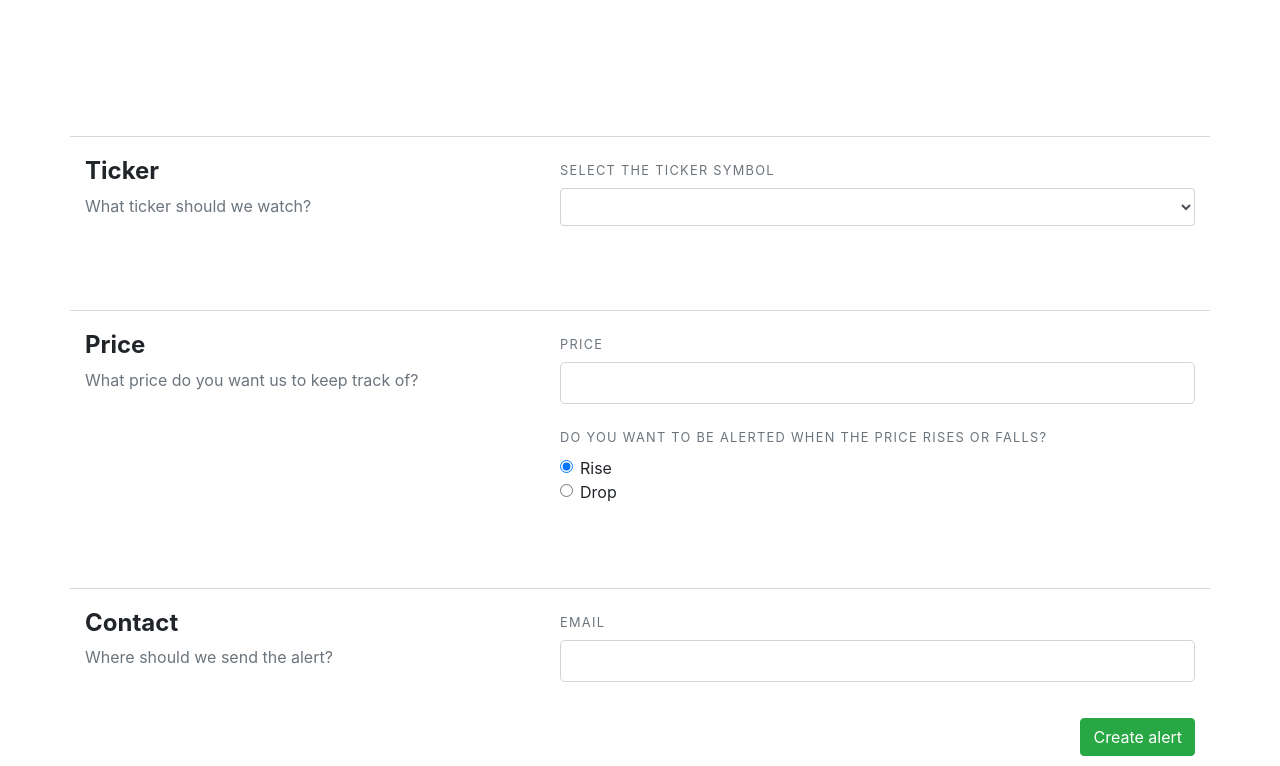
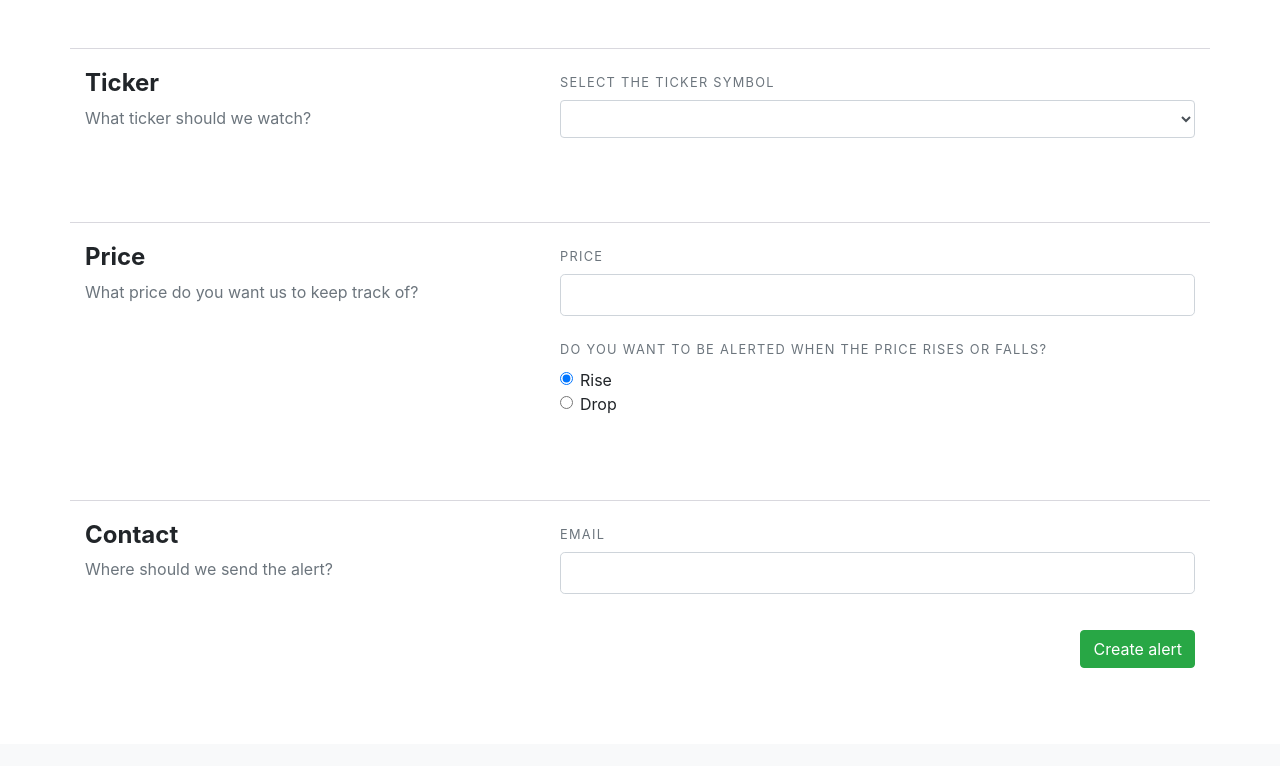
Before and after one commit to rrickgauer/tickle, a Flask app: page /new in a window 1280 px wide. Shown: the part 56-822 px from the top of the page. After the commit the page ends 724 px from the top, so only its background shows below. Run offline with Flask 2, Linux system fonts and the light colour scheme; lists and menus that the app fills with data are empty; style sheets or scripts are compiled from the project's sources; parts of the project's set-up code (start-up, migrations or seed data) failed here and were passed over; some libraries are stand-ins or nearby versions.

Commit message:
fix the spacing

```diff
--- a/src/tickle/gui/templates/new/index.html
+++ b/src/tickle/gui/templates/new/index.html
@@ -7,18 +7,15 @@
     <link rel="stylesheet" href="https://cdn.jsdelivr.net/npm/@ttskch/select2-bootstrap4-theme@x.x.x/dist/select2-bootstrap4.min.css">
 
     <title>Tickle - Free stock price movement alerts.</title>
-
 </head>
 
 <body>
-
     {% include 'includes/navbar.html' %}
-
     {% include 'includes/page-alert.html' %}
 
     <div class="container my-5">
 
-        <form id="form-watch-new" class="mt-md-5 pt-md-5">
+        <form id="form-watch-new" class="">
 
             <!-- ticker search -->
             <div class="row form-section">
@@ -94,11 +91,9 @@
         </form>
 
         <!-- submit button -->
-        <button type="button" id="form-watch-button-submit" class="btn btn-success float-right btn-stretch-sm">Create alert</button>
+        <button type="button" id="form-watch-button-submit" class="btn btn-success float-right btn-stretch-sm mb-md-5">Create alert</button>
 
     </div>
-
-
 
 
     {% include 'includes/footer.html' %}
```
